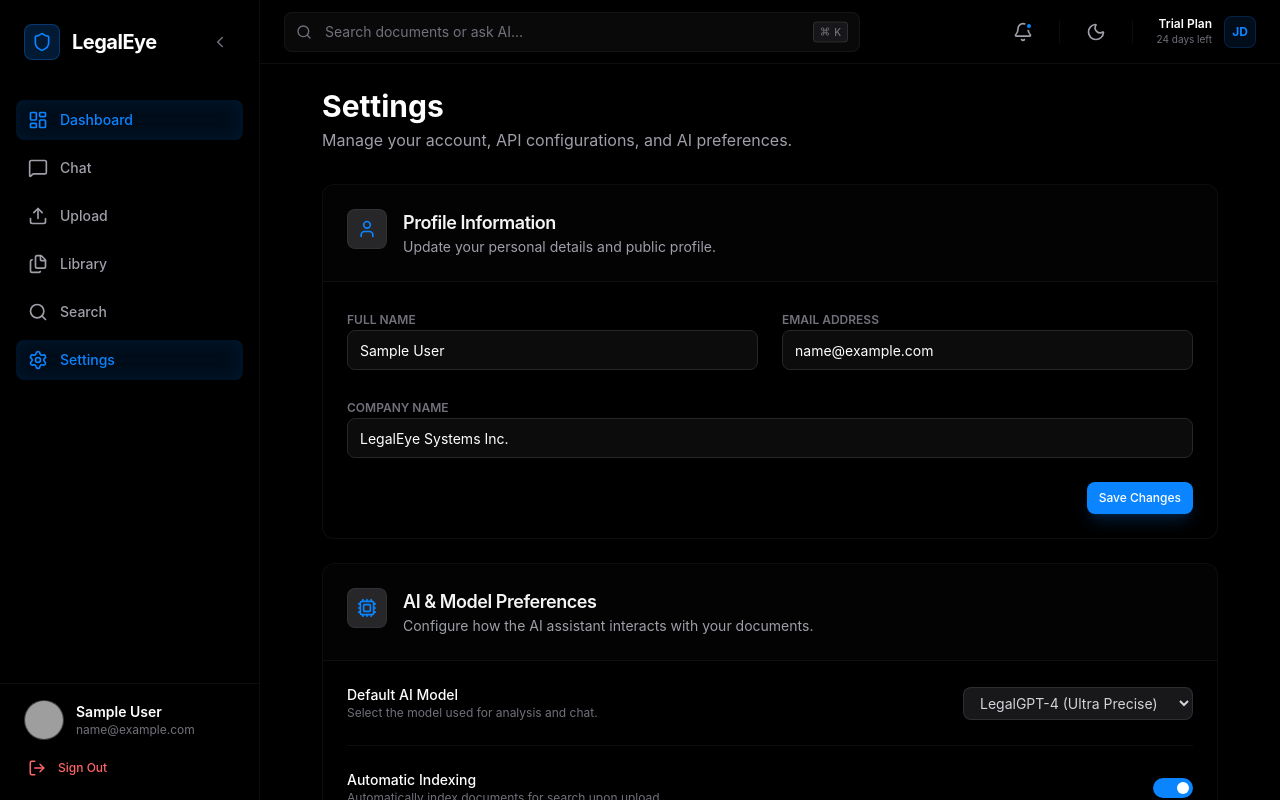
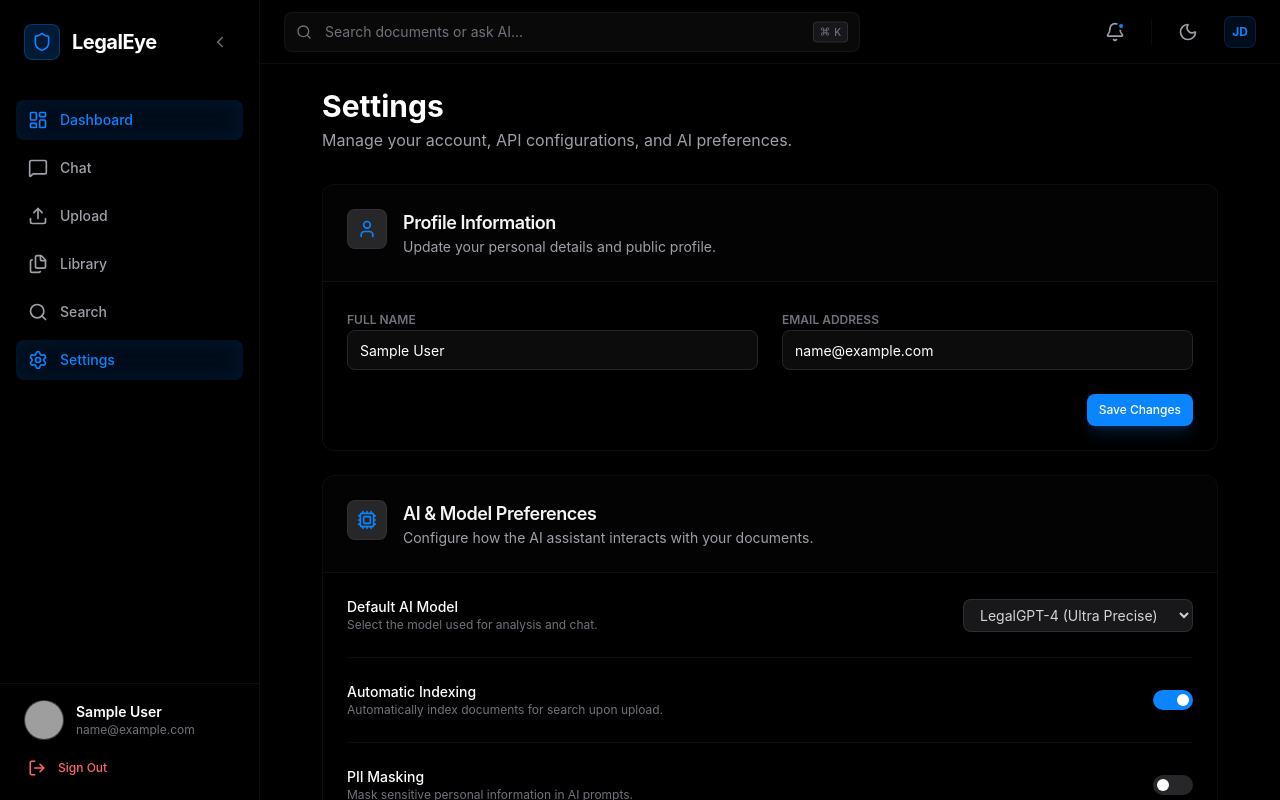
Before and after one commit to HrithikVaya007/LegalEye, a React (Vite) app in the folder client/: page /dashboard/settings in a window 1280 px wide. Shown: the top 800 px of the page. Built offline with nearby package versions, Linux system fonts and the light colour scheme; no server answers; sample sign-in values are in the browser's storage; grey boxes are pictures that could not be loaded.

Commit message:
frontend: remove trial plan display and company name settings field

```diff
--- a/client/src/components/ui/Header.jsx
+++ b/client/src/components/ui/Header.jsx
@@ -27,12 +27,7 @@ const Header = () => {
         <Button variant="ghost" size="icon" className="text-zinc-400 hover:text-white">
           <Moon size={20} />
         </Button>
-        <div className="w-px h-6 bg-white/5 mx-2" />
         <div className="flex items-center gap-3 pl-2">
-          <div className="text-right hidden sm:block">
-            <p className="text-xs font-semibold text-white">Trial Plan</p>
-            <p className="text-[10px] text-zinc-500">24 days left</p>
-          </div>
           <div className="w-8 h-8 rounded-lg bg-primary/10 border border-primary/20 flex items-center justify-center text-primary text-xs font-bold">
             JD
           </div>
--- a/client/src/pages/SettingsPage.jsx
+++ b/client/src/pages/SettingsPage.jsx
@@ -77,10 +77,6 @@ const SettingsPage = () => {
               <Input defaultValue={user?.email || "user@example.com"} />
             </div>
 
-            <div className="space-y-2 sm:col-span-2">
-              <label className="text-xs font-semibold text-zinc-500 uppercase">Company Name</label>
-              <Input defaultValue="LegalEye Systems Inc." />
-            </div>
           </div>
           <div className="mt-6 flex justify-end">
             <Button size="sm">Save Changes</Button>
```
